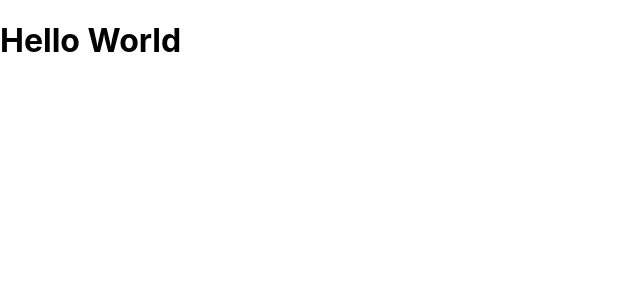
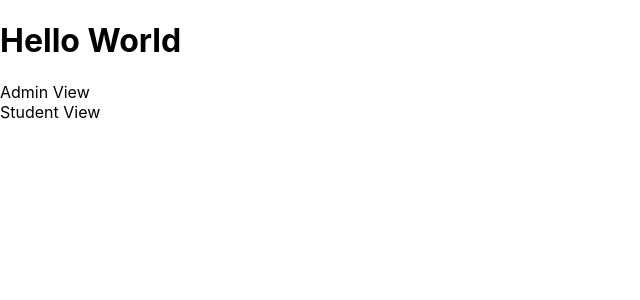
Before and after one commit to Software-Practise/front-end-intern-management, a React (Create React App) app: page / in a window 1280 px wide. Shown: the top 300 px of the page, without its empty margins (0-640 px from the left). Built offline with nearby package versions, Linux system fonts and the light colour scheme.

Commit message:
*NEW DEPENDENCY* and updated folder structure
Installed a new dependency to package.json - tailwindcss

updated folder structure to include pages, views, and components

```diff
--- a/package.json
+++ b/package.json
@@ -34,5 +34,8 @@
       "last 1 firefox version",
       "last 1 safari version"
     ]
+  },
+  "devDependencies": {
+    "tailwindcss": "^3.0.18"
   }
 }
--- a/src/App.js
+++ b/src/App.js
@@ -1,7 +1,12 @@
+import AdminDashboard from "./views/AdminDashboard";
+import StudentDashboard from "./views/StudentDashboard";
+
 function App() {
   return (
     <div className="App">
       <h1>Hello World</h1>
+      <AdminDashboard />
+      <StudentDashboard />
     </div>
   );
 }
--- /dev/null
+++ b/src/views/AdminDashboard.jsx
@@ -0,0 +1,7 @@
+import React from "react";
+
+const AdminDashboard = () => {
+  return <div>Admin View</div>;
+};
+
+export default AdminDashboard;
--- /dev/null
+++ b/src/views/StudentDashboard.jsx
@@ -0,0 +1,7 @@
+import React from "react";
+
+const StudentDashboard = () => {
+  return <div>Student View</div>;
+};
+
+export default StudentDashboard;
```
Also changed, not shown: src/Pages/Login.jsx (added, +7 -0 lines), tailwind.config.js (added, +7 -0 lines).
